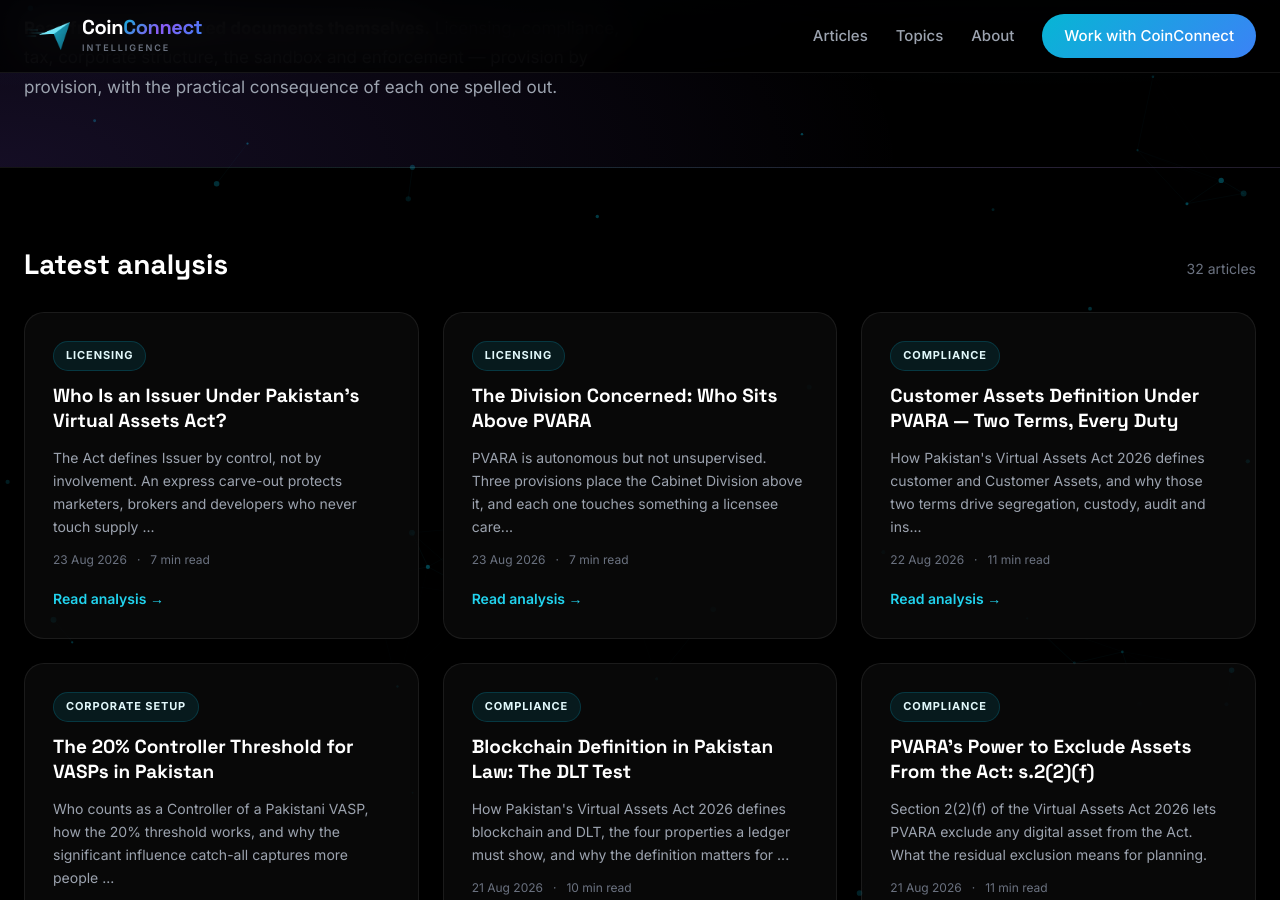
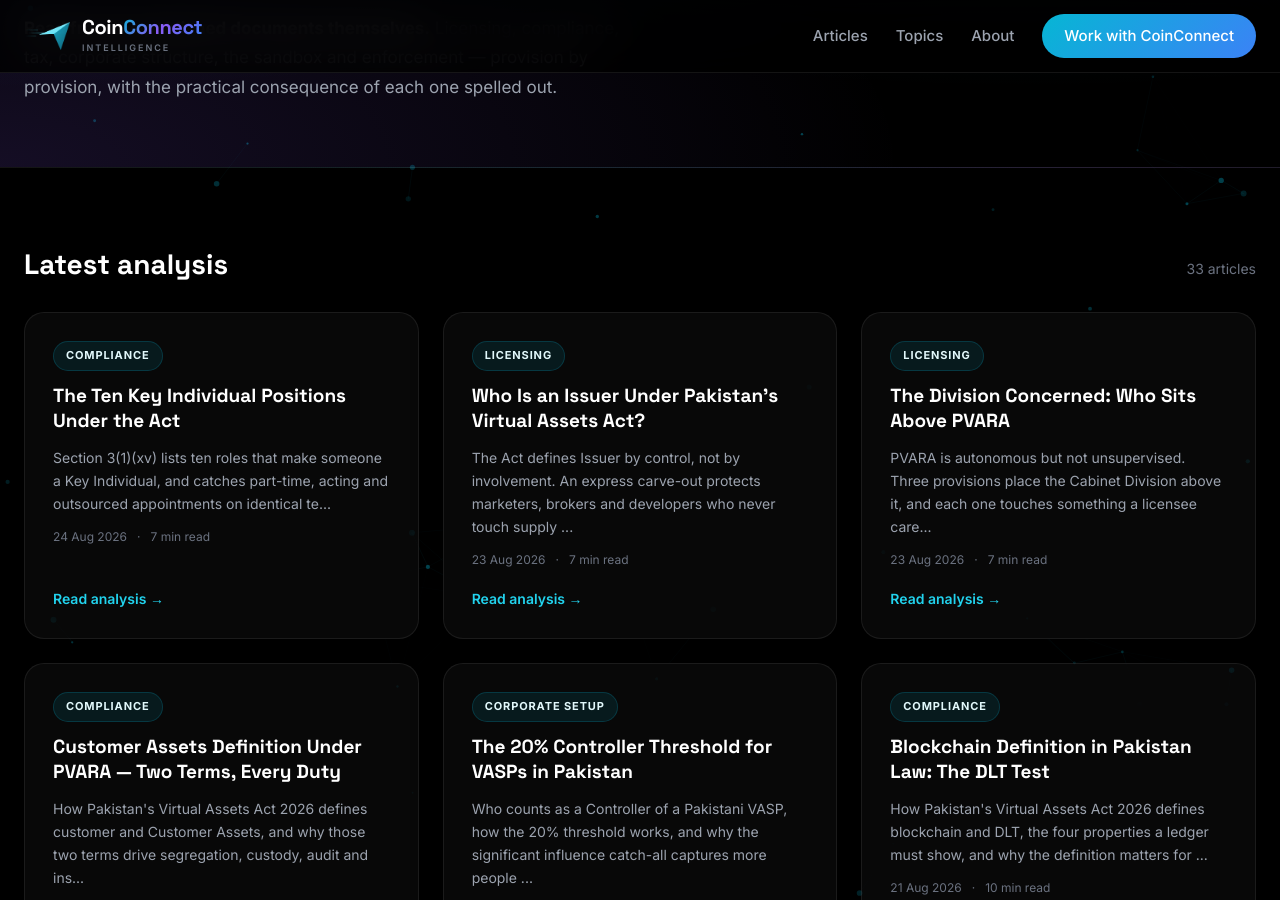
Before and after one commit to coinconnect-pk/coinconnect-pk.github.io, a Jekyll site: the page built from index.html, in a window 1280 px wide and 900 px high, scrolled down 447 px. Built offline with Jekyll 4.4.1, drawn with Linux system fonts in a browser that asks for light colours.

Commit message:
Publish article for 2026-08-24

```diff
--- a/_data/linkmap.yml
+++ b/_data/linkmap.yml
@@ -334,3 +334,6 @@ blog:
   - url: "https://blog.coinconnect.site/who-is-an-issuer-under-pakistans-virtual-assets-act/"
     title: "Who Is an Issuer Under Pakistan's Virtual Assets Act?"
     topics: [issuer, under, virtual, assets, act, licensing]
+  - url: "https://blog.coinconnect.site/the-ten-key-individual-positions-under-the-act/"
+    title: "The Ten Key Individual Positions Under the Act"
+    topics: [ten, key, individual, positions, under, act, compliance]
--- a/_data/published-log.csv
+++ b/_data/published-log.csv
@@ -31,3 +31,4 @@ date,source,title,words
 2026-08-22,queue,"Customer Assets Definition Under PVARA — Two Terms, Every Duty",2246
 2026-08-23,queue,"The Division Concerned: Who Sits Above PVARA",1402
 2026-08-23,queue,"Who Is an Issuer Under Pakistan's Virtual Assets Act?",1397
+2026-08-24,queue,"The Ten Key Individual Positions Under the Act",1396
--- a/_queue/033-the-ten-key-individual-positions-under-the-act.md
+++ b/_posts/2026-08-24-the-ten-key-individual-positions-under-the-act.md
@@ -1,7 +1,7 @@
 ---
 layout: post
 title: "The Ten Key Individual Positions Under the Act"
-date: 2026-01-01 09:00:00 +0500
+date: 2026-08-24 09:10:24 +0500
 categories: [Compliance]
 author: "Malik Abbas"
 description: "Section 3(1)(xv) lists ten roles that make someone a Key Individual, and catches part-time, acting and outsourced appointments on identical terms."
```
Also changed, not shown: other parts of _posts/2026-08-24-the-ten-key-individual-positions-under-the-act.md (+0 -6 lines).
